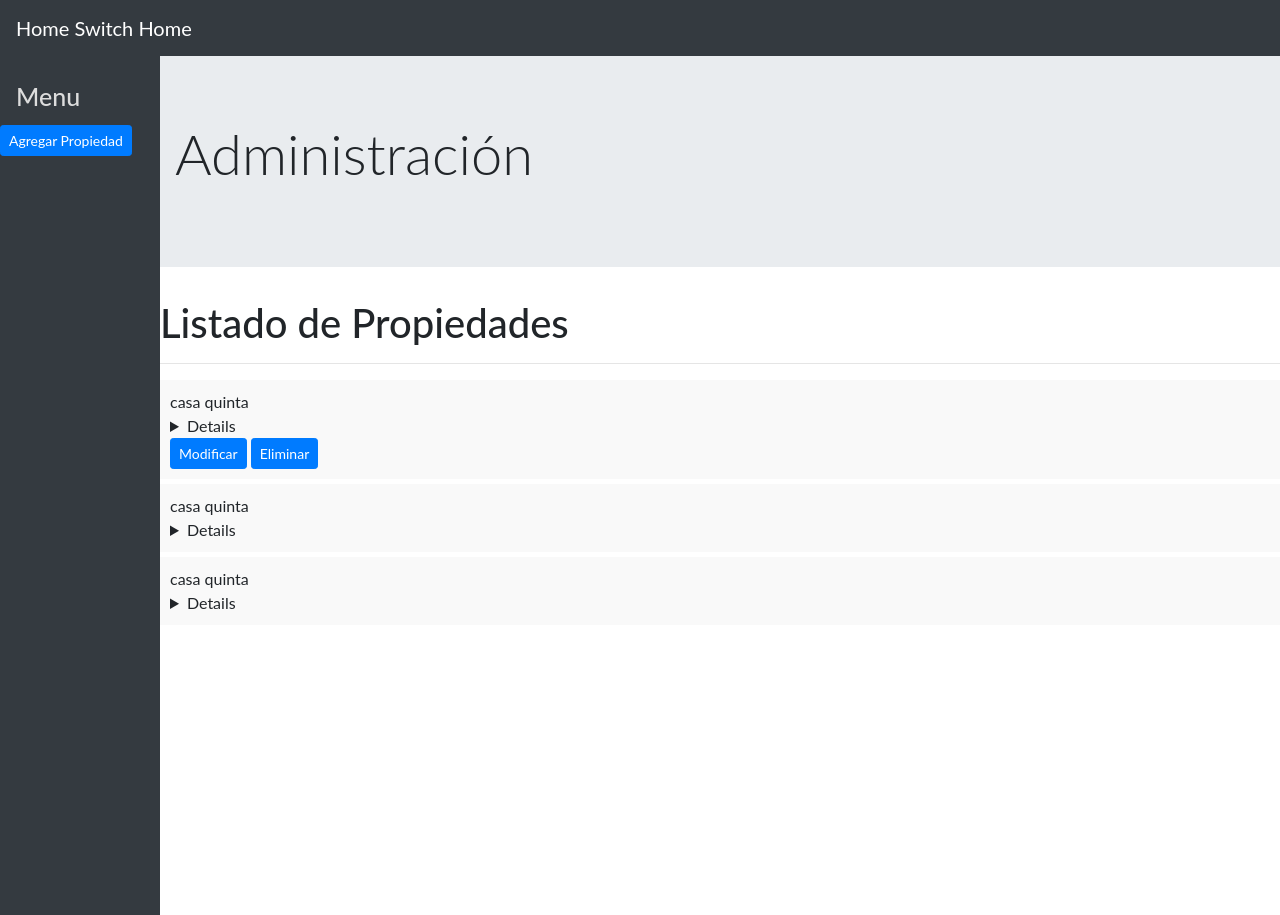
After one commit to cabotjuan/IS2-Grupo26, a Django app: page /administracion/ in a window 1280 px wide. The commit adds this page. Run offline with Django 3.2, Linux system fonts and the light colour scheme; some libraries are stand-ins or nearby versions.

Commit message:
admin pag, modelo

```diff
--- /dev/null
+++ b/homeSwitchHome/HomeSwitchHome/static/administracion.css
@@ -0,0 +1,33 @@
+body {
+  font-family: "Lato", sans-serif;
+}
+
+.menu-lateral-container {
+  height: 100%;
+  width: 160px;
+  position: fixed;
+  z-index: 1;
+  top: 55px;
+  left: 0;
+  background-color: #343a40 ;
+  overflow-x: hidden;
+  padding-top: 20px;
+}
+
+.menu-lateral-container-title {
+  padding: 6px 8px 6px 16px;
+  text-decoration: none;
+  font-size: 25px;
+  color: #ddd   ;
+  display: block;
+}
+
+.main-container {
+  margin-left: 160px;
+}
+
+.propiedad{
+  padding: 10px;
+  background-color: #f9f9f9;
+  margin-bottom: 5px;
+}
--- /dev/null
+++ b/homeSwitchHome/HomeSwitchHome/static/navBar.css
@@ -0,0 +1,5 @@
+.navbar-container{
+	position: fixed;
+	top: 0px;
+	width: 100%;
+}
--- /dev/null
+++ b/homeSwitchHome/HomeSwitchHome/templates/HomeSwitchHome/administracion.html
@@ -0,0 +1,30 @@
+<link rel="stylesheet" href="https://stackpath.bootstrapcdn.com/bootstrap/4.3.1/css/bootstrap.min.css" integrity="sha384-ggOyR0iXCbMQv3Xipma34MD+dH/1fQ784/j6cY/iJTQUOhcWr7x9JvoRxT2MZw1T" crossorigin="anonymous">
+
+{% load static %}
+<link rel="stylesheet" href="{% static "administracion.css" %}">
+
+<title>Administracion</title>
+
+{% include 'HomeSwitchHome/navBar.html' %}
+
+<div class="main-container">
+	<div class="jumbotron jumbotron-fluid">
+		<div class="container">
+			<h1 class="display-4">Administración</h1>
+			<p class="lead"></p>
+		</div>
+	</div>
+	{% if agregar_prop %}
+
+	{% else %}
+	<div class="prop-container">
+		<h1>Listado de Propiedades</h1>
+		<hr>
+		{% include 'HomeSwitchHome/listado_prop.html' %}
+	</div>
+	{% endif %}
+</div>
+<div class="menu-lateral-container">
+	<h2 class="menu-lateral-container-title">Menu</h2>
+	<a class="btn btn-primary btn-sm" href="{% url 'agregar_prop' %}">Agregar Propiedad</a>
+</div>
--- /dev/null
+++ b/homeSwitchHome/HomeSwitchHome/templates/HomeSwitchHome/agregar_propiedad.html
@@ -0,0 +1 @@
+hola
--- /dev/null
+++ b/homeSwitchHome/HomeSwitchHome/templates/HomeSwitchHome/listado_prop.html
@@ -0,0 +1,45 @@
+	<div class="Propiedad">
+		<div class="propiedad-fila">casa quinta</div>
+		<details>
+			<div class="propiedad-fila">casa quinta en muy buen estado. comodidades. dos dormitorios cocina comedor baño lavadero  patio...</div>
+			<div class="propiedad-fila">Argentina</div>
+			<div class="propiedad-fila">Buenos Aires</div>
+			<div class="propiedad-fila">Siccardi 1234</div>
+		</details>
+		<button class="btn btn-primary btn-sm">Modificar</button>
+		<button class="btn btn-primary btn-sm">Eliminar</button>
+	</div>
+	<div class="Propiedad">
+		<div class="propiedad-fila">casa quinta</div>
+		<details>
+			<div class="propiedad-fila">casa quinta en muy buen estado. comodidades. dos dormitorios cocina comedor baño lavadero  patio...</div>
+			<div class="propiedad-fila">Argentina</div>
+			<div class="propiedad-fila">Buenos Aires</div>
+			<div class="propiedad-fila">Siccardi 1234</div>
+		</details>
+	</div>
+	<div class="Propiedad">
+		<div class="propiedad-fila">casa quinta</div>
+		<details>
+			<div class="propiedad-fila">casa quinta en muy buen estado. comodidades. dos dormitorios cocina comedor baño lavadero  patio...</div>
+			<div class="propiedad-fila">Argentina</div>
+			<div class="propiedad-fila">Buenos Aires</div>
+			<div class="propiedad-fila">Siccardi 1234</div>
+		</details>
+	</div>
+
+
+
+
+{% comment %}
+
+{% for Propiedad in prop_list %}
+	{{ Propiedad.titulo }}
+	{{ Propiedad.descripcion }}
+	{{ Propiedad.pais }}
+	{{ Propiedad.provincia }}
+	{{ Propiedad.direccion }}
+	{{ Propiedad.fotos }}
+{% endfor %}
+
+{% endcomment %}
--- a/homeSwitchHome/HomeSwitchHome/templates/HomeSwitchHome/navBar.html
+++ b/homeSwitchHome/HomeSwitchHome/templates/HomeSwitchHome/navBar.html
@@ -1,5 +1,8 @@
-{% extends "HomeSwitchHome/home.html" %}
-Hola 2
-{% block content %}
-	hola de navBar
-{% endblock %}
+
+{% load static %}
+<link rel="stylesheet" href="{% static "navBar.css" %}">
+<div class="navbar-container">
+	<nav class="navbar navbar-expand-lg navbar-dark bg-dark">
+	<a class="navbar-brand" href="#">Home Switch Home</a>
+	</nav>
+</div>
--- a/homeSwitchHome/HomeSwitchHome/views.py
+++ b/homeSwitchHome/HomeSwitchHome/views.py
@@ -3,5 +3,17 @@ from .models import Propiedad
 # Create your views here.
 
 def home(request):
-	#propiedades = Propiedad.objects.all()
 	return render(request, 'HomeSwitchHome/home.html',{})
+
+def administracion(request):
+	#if request.user.is_authenticated
+	return render(request, 'HomeSwitchHome/administracion.html', {})
+	#else
+	#	return render(request, 'HomeSwitchHome/login.html',{})
+
+def Prop_list(request):
+	propiedades = Propiedad.objects.all()
+	return render(request, 'HomeSwitchHome/prop_list.html', {'propiedades':propiedades})
+
+def agregar_propiedad(request):
+	return render(request, 'HomeSwitchHome/agregar_propiedad.html')
--- a/homeSwitchHome/homeSwitchHome/urls.py
+++ b/homeSwitchHome/homeSwitchHome/urls.py
@@ -16,8 +16,12 @@ Including another URLconf
 from django.contrib import admin
 from django.urls import path
 from HomeSwitchHome import views
+from django.contrib.staticfiles.urls import staticfiles_urlpatterns
 
 urlpatterns = [
 	path('', views.home, name='home'),
-    path('admin/', admin.site.urls),
+    path('administracion/', views.administracion, name='administracion'),
+    path('administracion/agregar_propiedad', views.agregar_propiedad, name='agregar_prop'),
 ]
+
+urlpatterns += staticfiles_urlpatterns()
--- /dev/null
+++ b/homeSwitchHome/static/navBar.css
@@ -0,0 +1,9 @@
+div.navBar{
+	height: 50px;
+	background-color: #784b71;
+	position: fixed;
+	top: 0;
+	display: inline-block;
+	width: 100%;
+	margin: 0;
+}
```
Also changed, not shown: homeSwitchHome/HomeSwitchHome/models.py (+6 -2 lines), homeSwitchHome/HomeSwitchHome/static/home.css (added, +22 -0 lines), homeSwitchHome/HomeSwitchHome/templates/HomeSwitchHome/home.html (+8 -9 lines), homeSwitchHome/static/home.css (added, +8 -0 lines), homeSwitchHome/HomeSwitchHome/static/style/home.css (deleted), homeSwitchHome/HomeSwitchHome/static/style/navBar.css (deleted).
